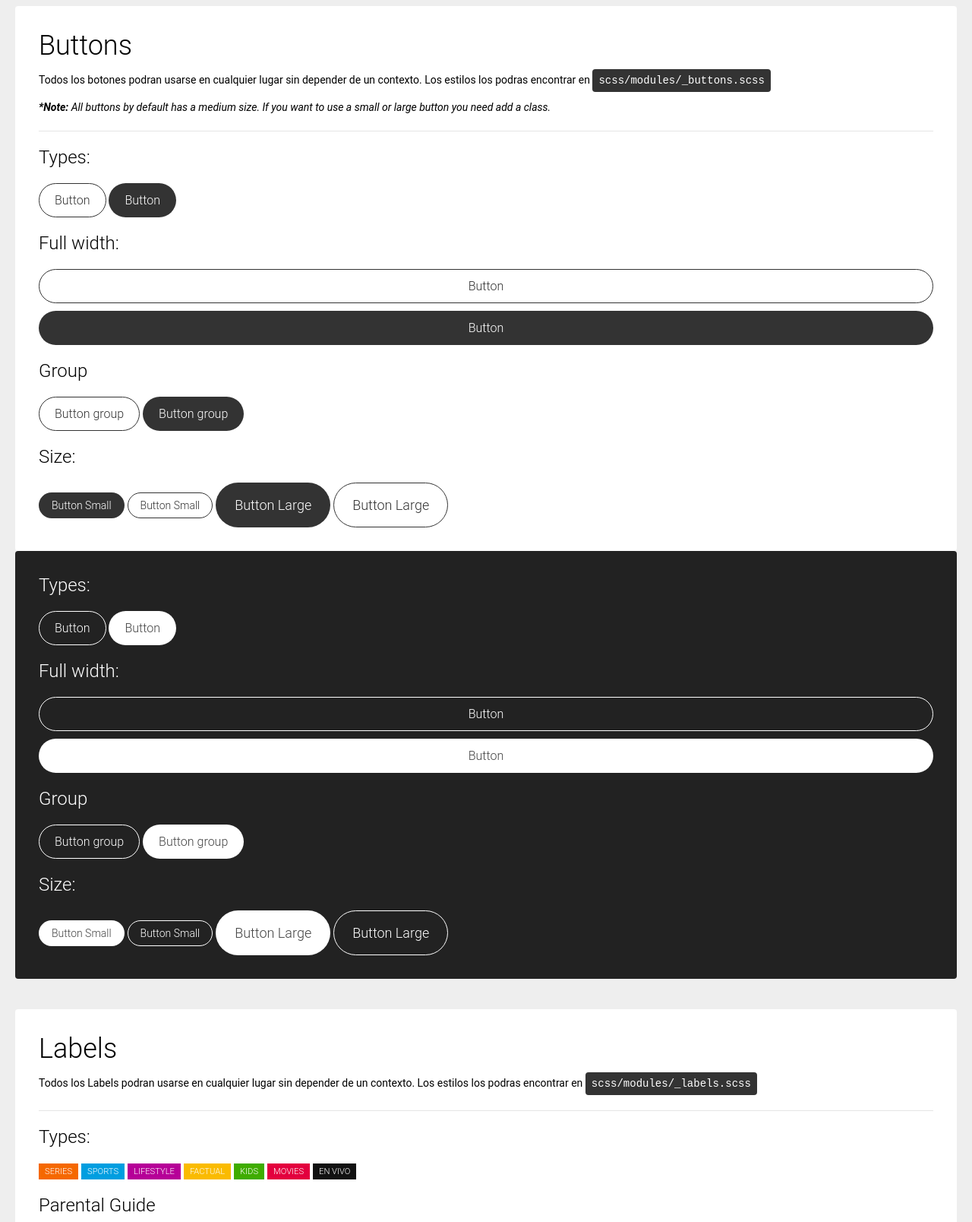
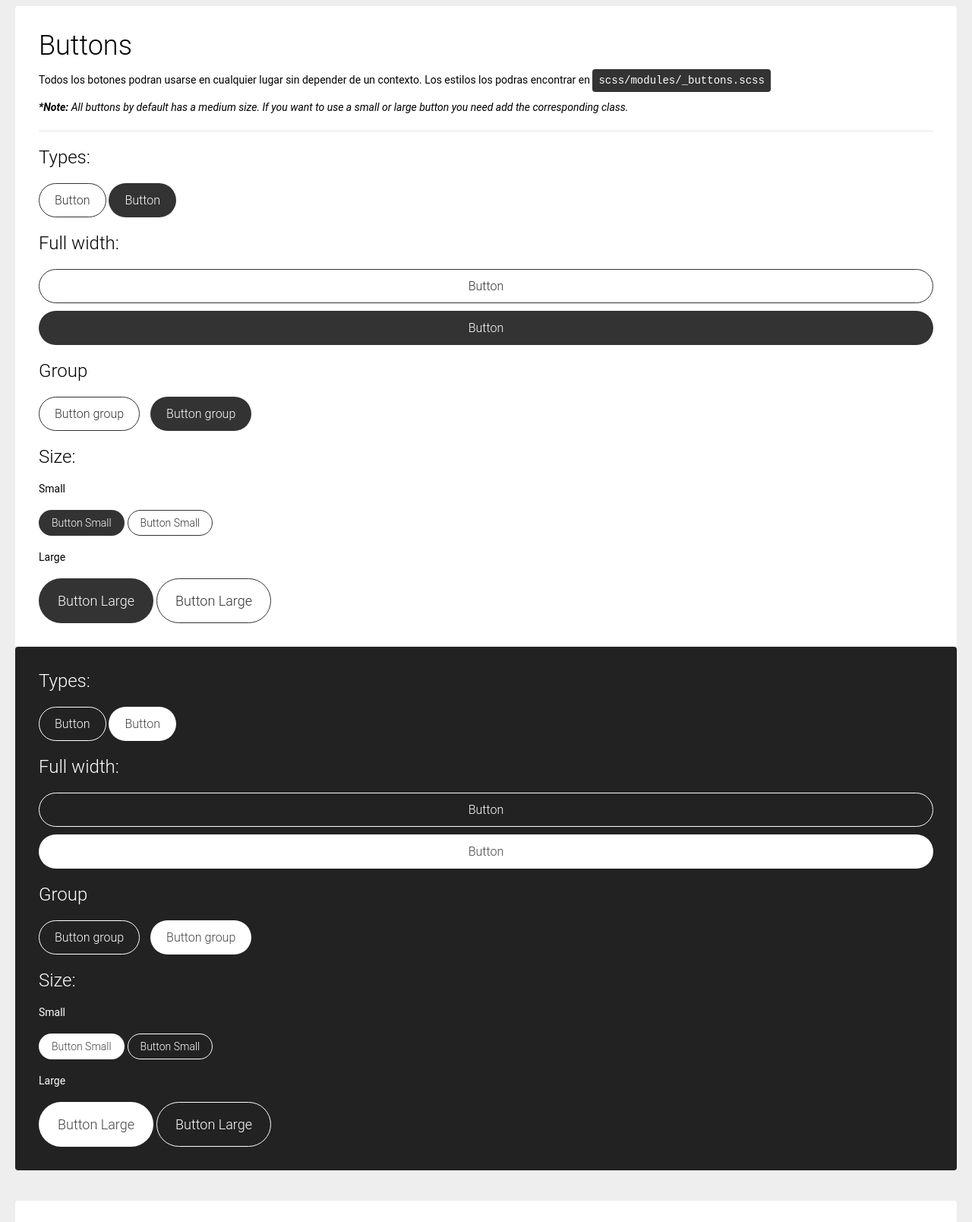
Before and after one commit to Luifi/foxplay-styleguide, a website: page index.html in a window 1280 px wide. Shown: the part 1180-2788 px from the top of the page at 76% size. Drawn offline with nearby package versions, Linux system fonts and the light colour scheme.

Commit message:
buttons config

```diff
--- a/index.html
+++ b/index.html
@@ -100,7 +100,7 @@
                     <section class="sg-block sg-block--white">
                         <h2>Buttons</h2>
                         <p>Todos los botones podran usarse en cualquier lugar sin depender de un contexto. Los estilos los podras encontrar en <code>scss/modules/_buttons.scss</code></p>
-                        <p><i><b>*Note:</b> All buttons by default has a medium size. If you want to use a small or large button you need add a class.</i></p>
+                        <p><i><b>*Note:</b> All buttons by default has a medium size. If you want to use a small or large button you need add the corresponding class.</i></p>
                         <div class="line-divider"></div>
 
                         <h4>Types:</h4>
@@ -120,8 +120,13 @@
 
                         <h4>Size:</h4>
 
+                        <h6>Small</h6>
+
                         <a href="#" class="btn btn--fill-dark btn--small">Button Small</a>
                         <a href="#" class="btn btn--border-dark btn--small">Button Small</a>
+
+
+                        <h6>Large</h6>
 
                         <a href="#" class="btn btn--fill-dark btn--large">Button Large</a>
                         <a href="#" class="btn btn--border-dark btn--large">Button Large</a>
@@ -146,8 +151,12 @@
 
                         <h4>Size:</h4>
 
+                        <h6>Small</h6>
+
                         <a href="#" class="btn btn--fill-white btn--small">Button Small</a>
                         <a href="#" class="btn btn--border-white btn--small">Button Small</a>
+
+                        <h6>Large</h6>
 
                         <a href="#" class="btn btn--fill-white btn--large">Button Large</a>
                         <a href="#" class="btn btn--border-white btn--large">Button Large</a>
--- a/scss/modules/_buttons.scss
+++ b/scss/modules/_buttons.scss
@@ -79,6 +79,13 @@
         }
     }
 
+}
 
+// Buttons Group
 
+.btn-group {
+
+    .btn {
+        margin-right: 10px;
+    }
 }
--- a/scss/modules/_icons.scss
+++ b/scss/modules/_icons.scss
@@ -46,14 +46,14 @@
 
     // Size
 
+    @include m(extra-small) {
+        width: 10px;
+        height: 10px;
+    }
+
     @include m(small) {
         width: 30px;
         height: 30px;
-    }
-
-    @include m(extra-small) {
-        width: 10px;
-        height: 10px;
     }
 
     @include m(large) {
```
Also changed, not shown: css/main.css, public_html/css/main.css, 1 other file.
